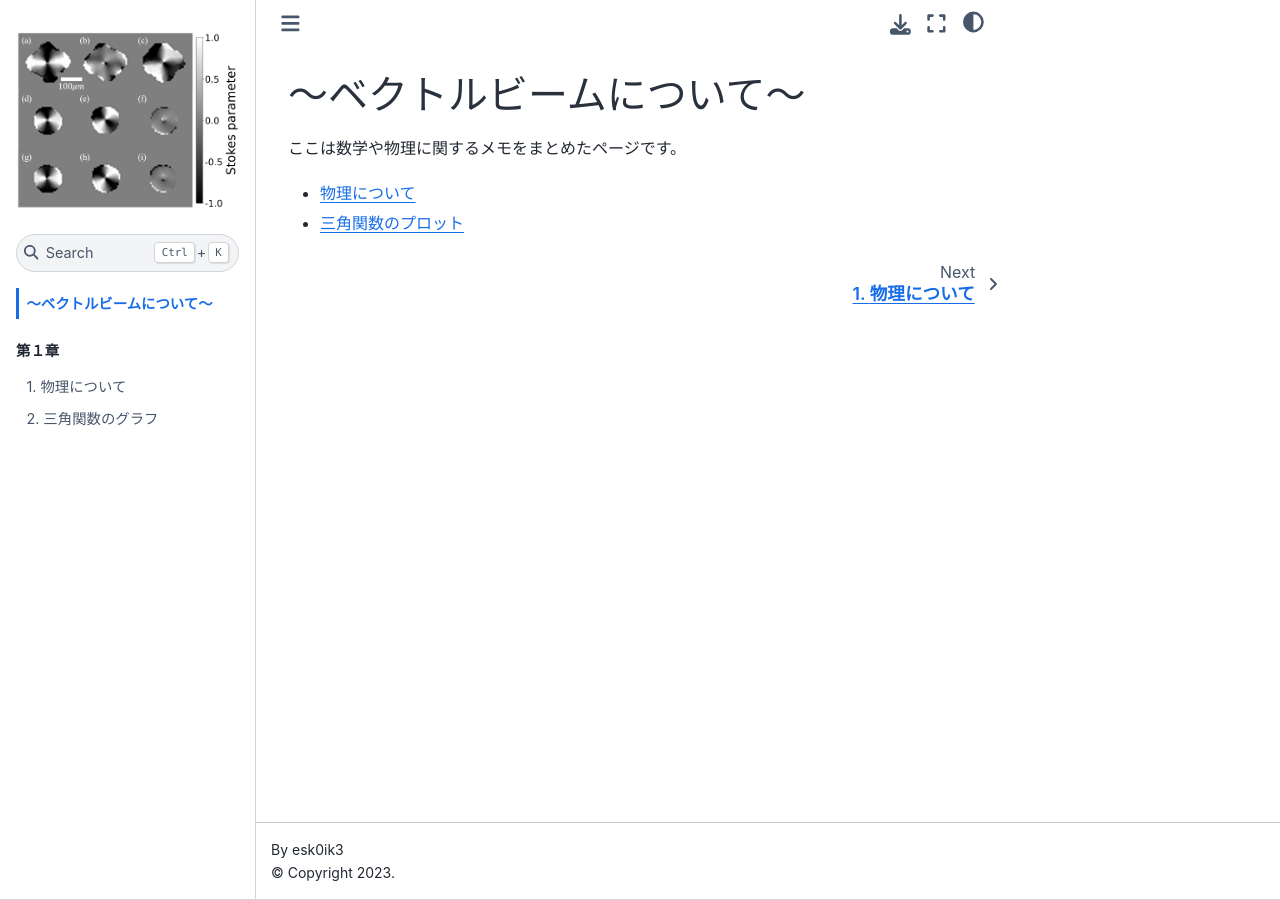
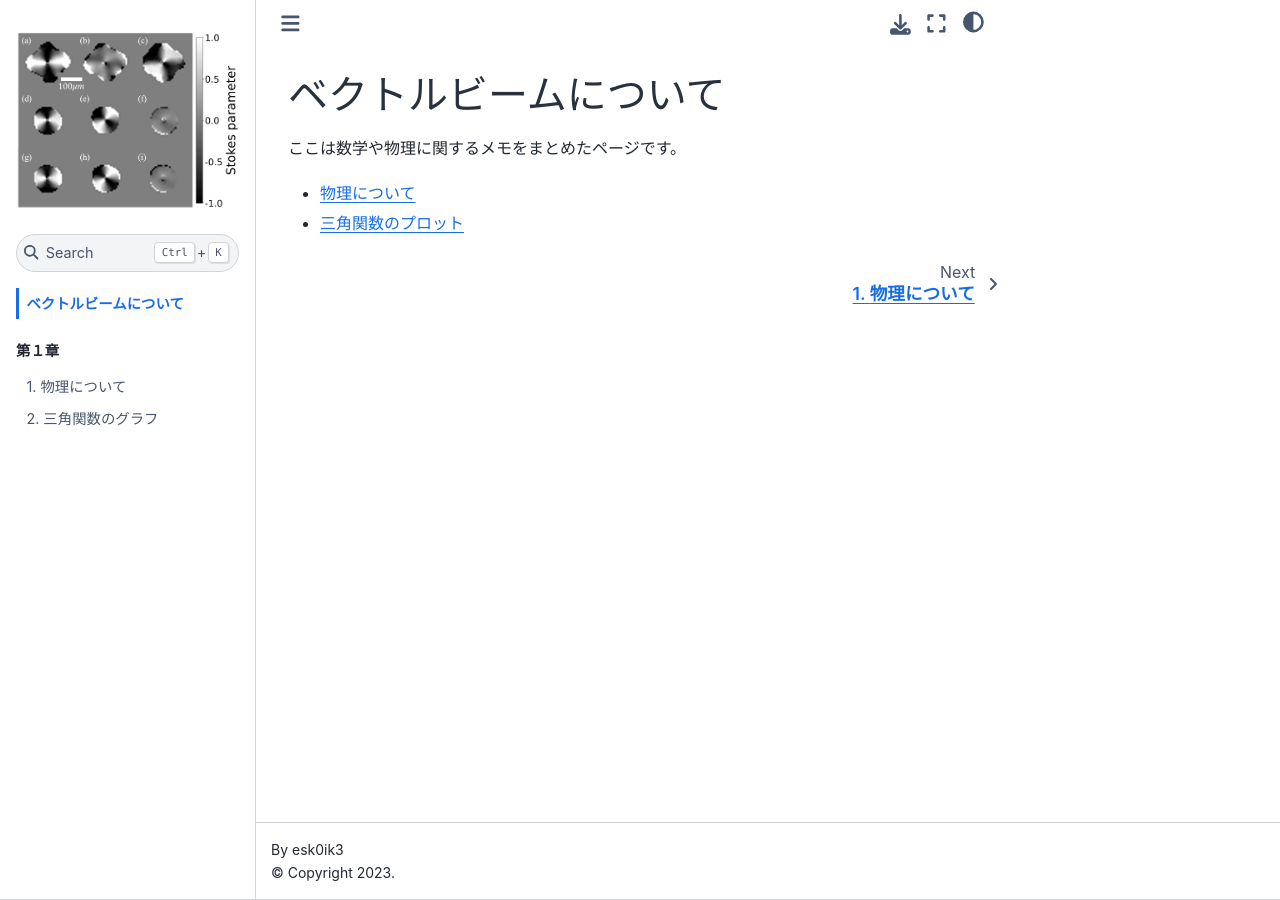
Before and after one commit to esk0ik3/esk0ik3.github.io, a Jupyter Book: the page built from index.md, in a window 1280 px wide. Built offline with Jupyter Book 1.0.4 settings and Sphinx 7.4.7 and the Sphinx Book theme 1.1.4, drawn with Linux system fonts in a browser that asks for light colours.

```diff
--- a/index.md
+++ b/index.md
@@ -1,4 +1,4 @@
-# ～ベクトルビームについて～
+# ベクトルビームについて
 
 ここは数学や物理に関するメモをまとめたページです。
 
```
